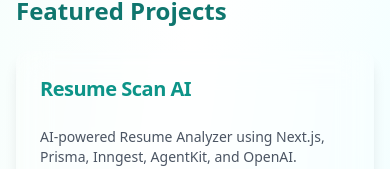
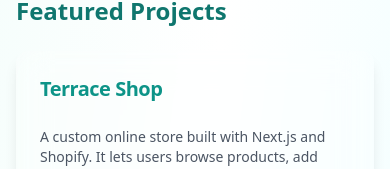
Before and after one commit to saidMounaim/mounaim.dev, a Next.js app: page / in a window 390 px wide. Shown: the part 1357-1526 px from the top of the page. Built offline with nearby package versions, Linux system fonts and the light colour scheme.

Commit message:
Update projects, add sticky sidebar on desktop and fix mobile mode toggle positioning

```diff
--- a/app/page.tsx
+++ b/app/page.tsx
@@ -3,14 +3,18 @@
 import { AboutSection } from "@/components/shared/sections/about-section";
 import { ProjectsSection } from "@/components/shared/sections/projects-section";
 import { SkillsSection } from "@/components/shared/sections/skills-section";
+import { ModeToggle } from "@/components/shared/mode-toggle";
 
 export default function Home() {
   return (
     <>
       <BackgroundShapes />
+      <div className="fixed top-4 right-4 z-50 md:hidden">
+        <ModeToggle />
+      </div>
       <main className="min-h-screen bg-gradient-to-br from-teal-50 via-white to-cyan-50 dark:from-teal-950 dark:via-gray-900 dark:to-cyan-950 p-4 md:p-8">
         <div className="mx-auto max-w-6xl grid gap-8 md:grid-cols-[350px_1fr]">
-          <aside className="space-y-6">
+          <aside className="space-y-6 md:sticky md:top-8 md:self-start">
             <ProfileCard />
           </aside>
           <div className="space-y-12">
--- a/components/shared/sections/about-section.tsx
+++ b/components/shared/sections/about-section.tsx
@@ -9,7 +9,9 @@
         <CardTitle className="text-xl font-semibold text-teal-700 dark:text-teal-300">
           About Me
         </CardTitle>
-        <ModeToggle />
+        <div className="hidden md:block">
+          <ModeToggle />
+        </div>
       </CardHeader>
       <CardContent>
         <p className="text-gray-600 dark:text-gray-300">{bio}</p>
--- a/constants/index.ts
+++ b/constants/index.ts
@@ -9,6 +9,13 @@
 ];
 
 export const projects = [
+  {
+    title: "Terrace Shop",
+    description:
+      "A custom online store built with Next.js and Shopify. It lets users browse products, add items to a cart, and log in to see their orders.",
+    techs: ["Next.js", "Shopify API"],
+    link: "https://terraceshop.vercel.app/",
+  },
   {
     title: "Resume Scan AI",
     description:
@@ -31,13 +38,20 @@
     link: "https://link-loop-share.vercel.app/",
   },
   {
+    title: "FootBookr",
+    description:
+      "Football pitch reservation app built with Next.js, Shadcn UI, Prisma, and Better Auth.",
+    techs: ["Next.js", "Better Auth"],
+    link: "https://footbookr.vercel.app/",
+  },
+  {
     title: "AI Travel Planner",
     description:
       "A modern travel planner using Next.js, TailwindCSS, Prisma, Open AI, and Clerk.",
     techs: ["Next.js", "OpenAI", "Clerk"],
     link: "https://travelplan-sm.vercel.app/",
   },
-    {
+  {
     title: "Tick Event",
     description:
       "Event-sharing and ticketing web app built with Next.js, Prisma, BetterAuth, and ShadCN/UI.",
```
